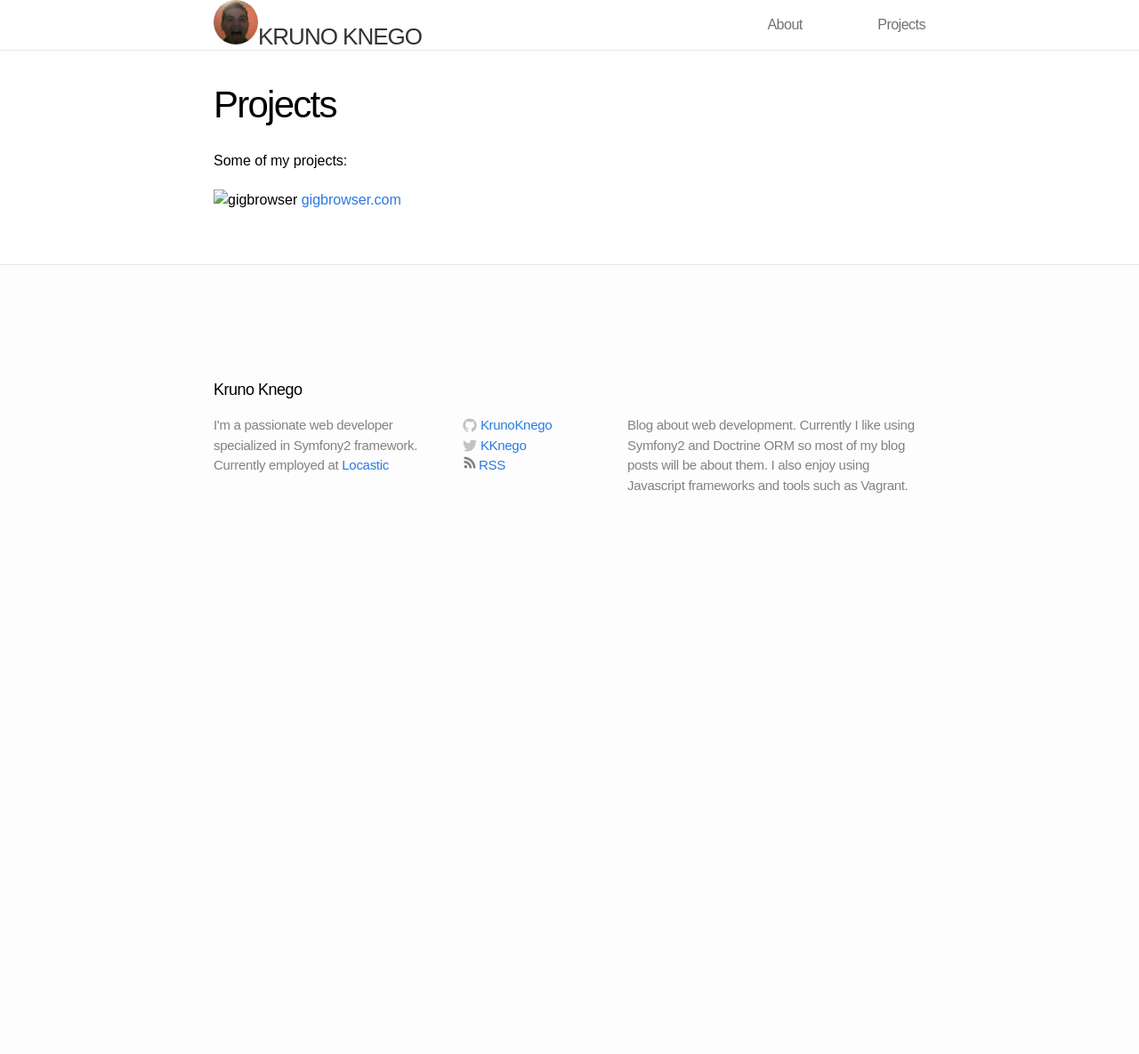
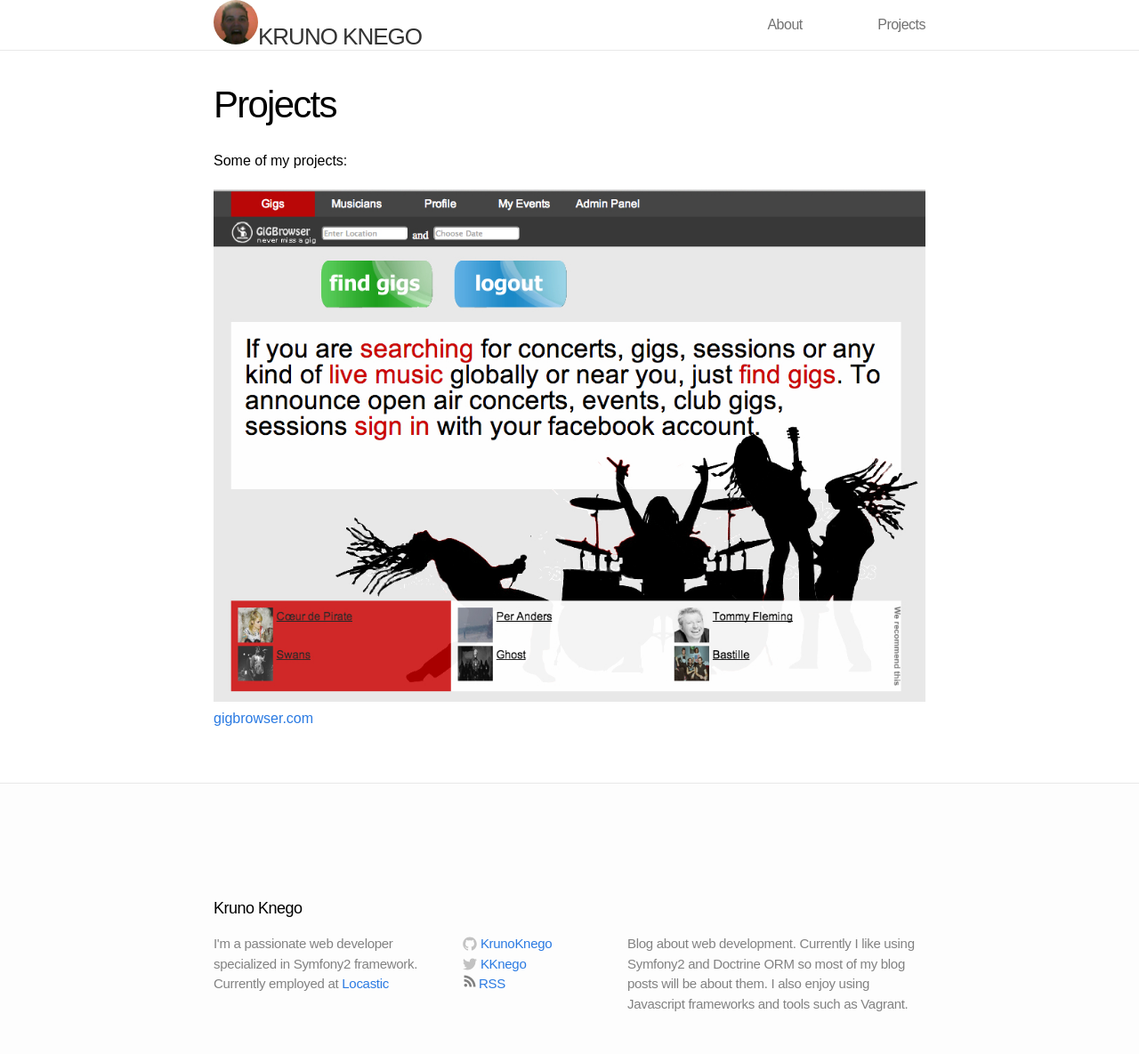
Before and after one commit to guotechfin/KrunoKnego.github.io, a Jekyll site: the page built from projects.md, in a window 1280 px wide. Shown: the whole page at 89% size. Built offline with Jekyll 4.4.1, drawn with Linux system fonts in a browser that asks for light colours; before the commit the page ends 900 px from its top, so only the background shows below that.

Commit message:
Link added.

```diff
--- a/projects.md
+++ b/projects.md
@@ -7,5 +7,5 @@
 Some of my projects:
 
 
-![gigbrowser]({{ site.url }}/assets/gigbrowser.jpg){: .center-image}
+<a href="http://gigbrowser.com/" target="_blank">![gigbrowser]({{ site.url }}/assets/gigbrowser.jpg){: .center-image}</a>
 <a href="http://gigbrowser.com/" target="_blank">gigbrowser.com</a>
```
Also changed, not shown: assets/gigbrowser.jpg (added).
